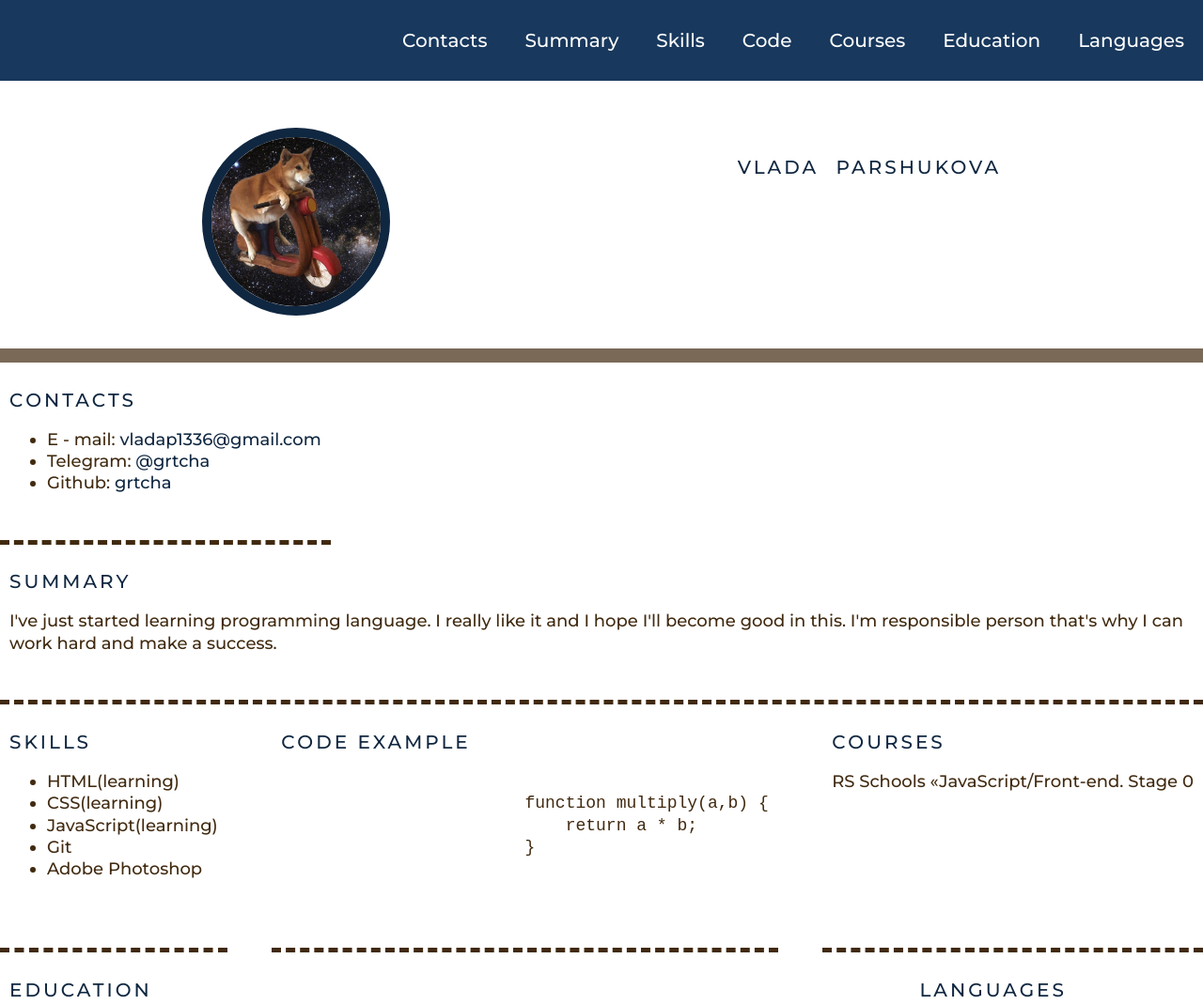
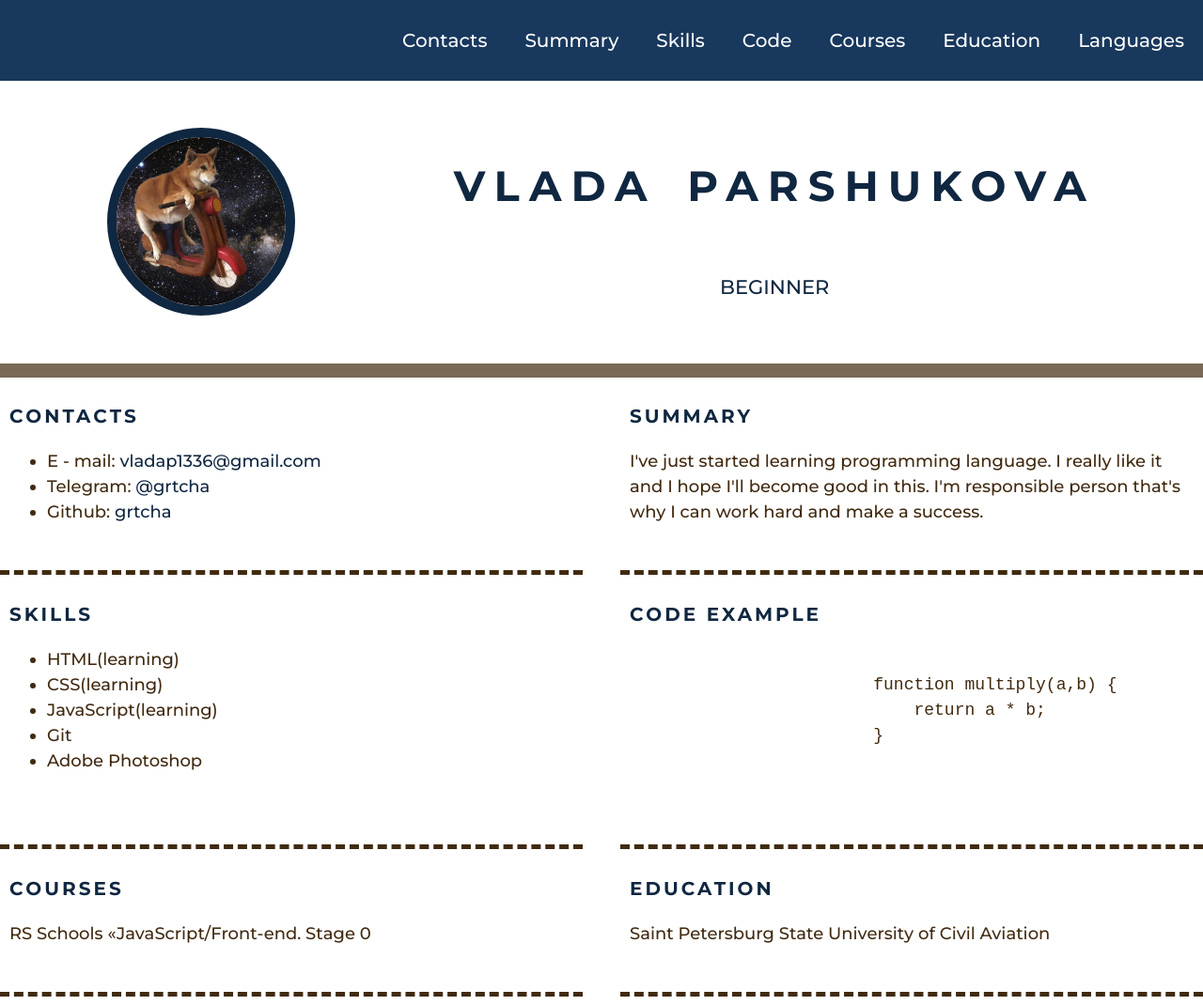
Before and after one commit to grtcha/rsschool-cv, a plain HTML site: page index.html in a window 1280 px wide. Shown: the top 1070 px of the page at 94% size. Drawn offline with Linux system fonts and the light colour scheme.

Commit message:
fix: fix mistakes in css and html file

```diff
--- a/index.html
+++ b/index.html
@@ -28,7 +28,10 @@
         <div class="container main-container">
             <section class="section section-profile" id="profile">
                 <img src="./assets/img/me.jpg" alt="avatar" class="profile-photo">
-                <h1 class="section-title name-title">Vlada Parshukova</h1>
+                <div class="section-profile-title">
+                    <h1 class="name-title">Vlada Parshukova</h1>
+                    <h3 class="name-subtitle">Beginner</h3>
+                </div>
             </section>
             <section class="section" id="contacts">
                 <h2 class="section-title">Contacts</h2>
@@ -70,7 +73,7 @@
                 <h2 class="section-title">Education</h2>
                 <p>Saint Petersburg State University of Civil Aviation</p>
             </section>
-            <section class="section" id="languages">
+            <section class="section section-languages" id="languages">
                 <h2 class="section-title">Languages</h2>
                 <ul>
                     <li>English - Pre - Intermediate</li>
--- a/style.css
+++ b/style.css
@@ -14,6 +14,14 @@
 header {
   background-color: #18385D;
 }
+.section-profile-title {
+  display: flex;
+  flex-direction: column;
+  justify-content: center;
+  align-content: center;
+  text-align: center;
+  text-transform: uppercase;
+}
 .name-title {
   position: relative;
   padding: 0;
@@ -22,7 +30,13 @@ header {
   letter-spacing: 10px;
   line-height: 50px;
   word-spacing: 10px;
-  text-transform: uppercase;
+  color: #102741;
+}
+.name-subtitle {
+  margin-top: 20px;
+  color: #102741;
+  line-height: 50px;
+  font-weight: 500;
 }
 .profile-photo {
   width: 200px;
@@ -37,7 +51,7 @@ body {
   font-weight: 500;
   min-height: 100vh;
   min-width: 320px;
-  line-height: 1.3;
+  line-height: 1.5;
   color: #412a10;
   margin: 0;
   padding: 0;
@@ -50,21 +64,24 @@ body {
     margin: 0 auto;
     min-height: 50px;
   }
+.main {
+  margin-bottom: auto;
+}
 .main-container {
     display: flex;
     flex-wrap: wrap;
     justify-content: space-between;
   }
 .section {
-    width: (50% - 20px);
+    width: calc(50% - 20px);
     padding: 10px;
     padding-bottom: 30px;
     border-bottom: 5px dashed #412a10;
   }
 .section-title {
     font-size: 20px;
-    font-weight: 500;
-    margin-bottom: 20 px;
+    font-weight: 700;
+    margin-bottom: 20px;
     letter-spacing: 3px;
     text-transform: uppercase;
     color: #102741;
@@ -75,6 +92,9 @@ body {
     width: 100%;
     padding: 50px 30px 35px;
     border-bottom: 15px solid #7a6957;
+  }
+.section-languages {
+  border-bottom: 0;
 }
 @media (max-width: 768px) {
     .section {
```
Lines whose indentation alone changed are shown as unchanged.
